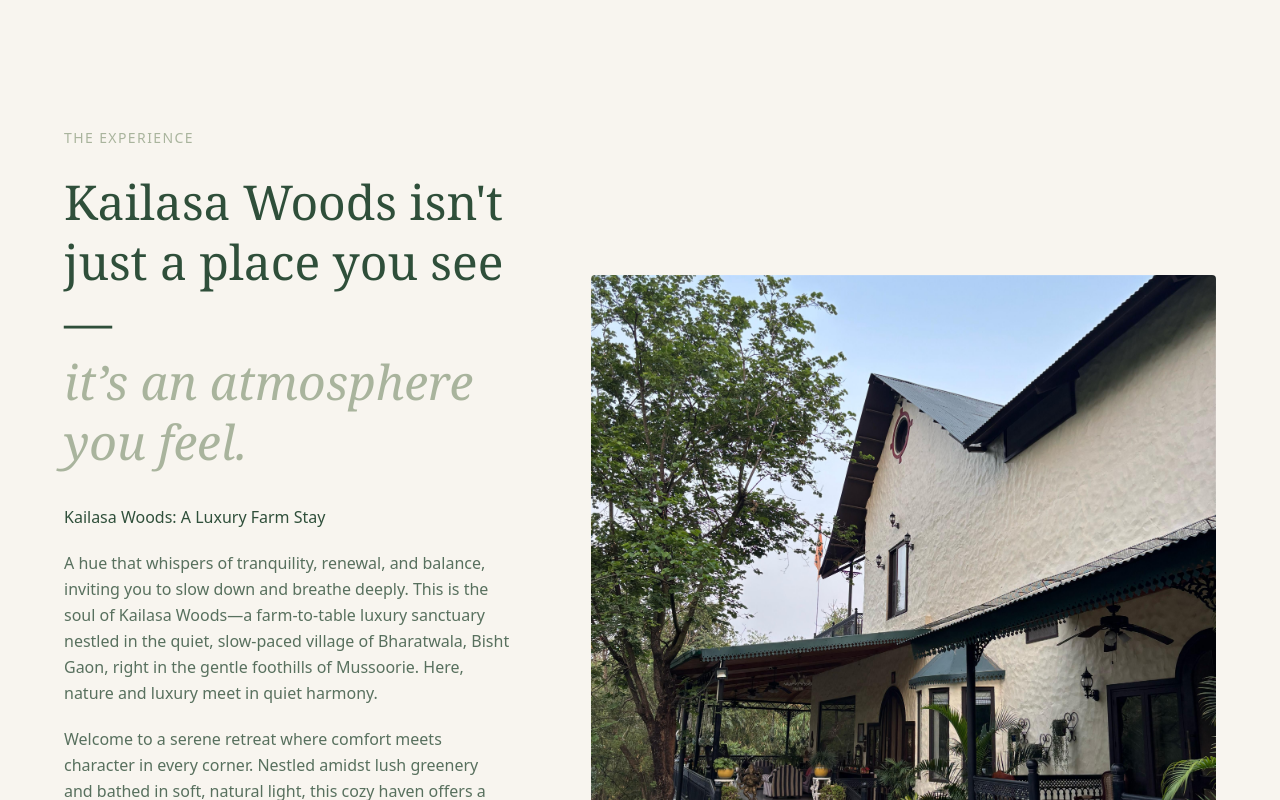
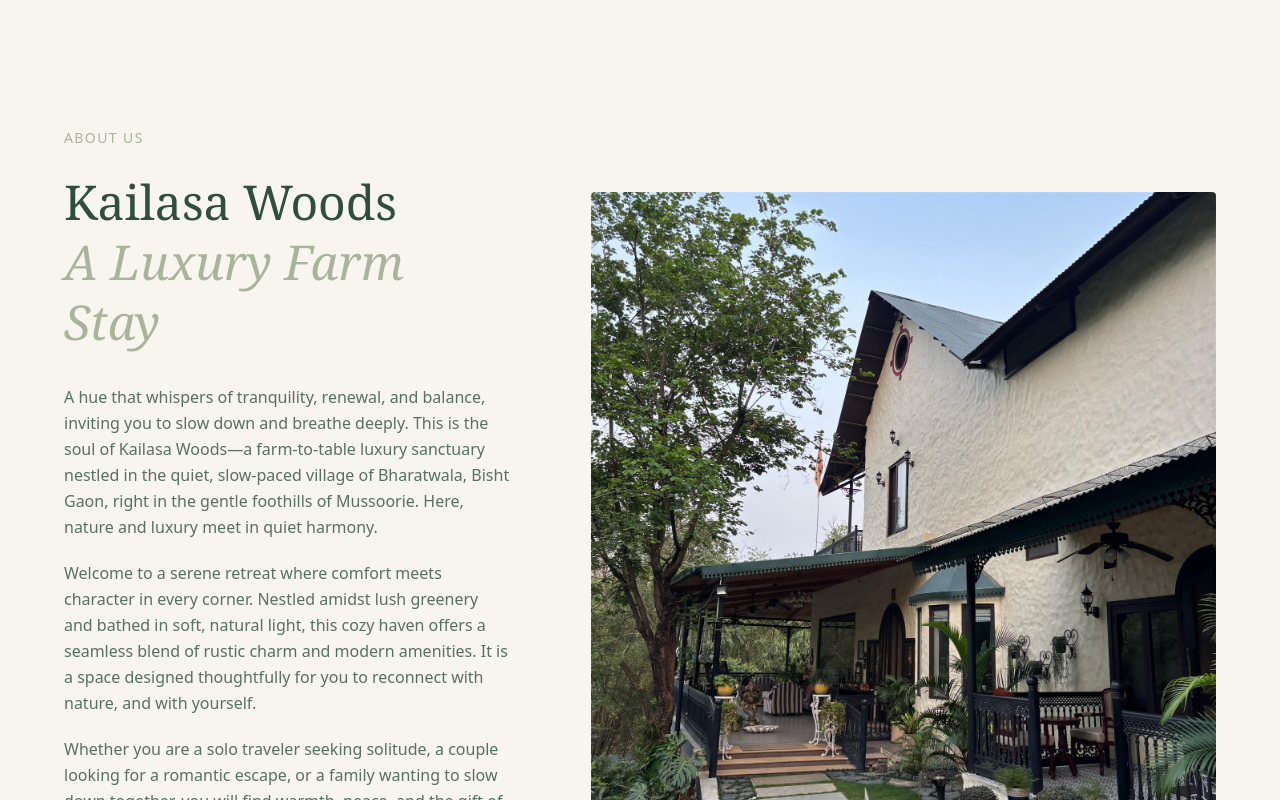
Before and after one commit to VIKASYADAV1815/Kailasa-woods, a Next.js app: page / in a window 1280 px wide. Shown: the part 800-1600 px from the top of the page. Built offline with nearby package versions, Linux system fonts and the light colour scheme; a web font is replaced by a local one.

Commit message:
about section content changes

```diff
--- a/src/components/home/About.tsx
+++ b/src/components/home/About.tsx
@@ -16,15 +16,15 @@
           {/* Text Content */}
           <div ref={ref} className="w-full lg:w-5/12 space-y-8">
             <div>
-              <span className="text-kw-sage tracking-widest uppercase text-sm mb-6 block font-medium">The Experience</span>
+              <span className="text-kw-sage tracking-widest uppercase text-sm mb-6 block font-medium">About Us</span>
               <motion.h2
                 initial={{ opacity: 0, y: 20 }}
                 animate={isInView ? { opacity: 1, y: 0 } : {}}
                 transition={{ duration: 0.8, ease: "easeOut" }}
                 className="font-serif text-4xl md:text-5xl leading-tight"
               >
-                Kailasa Woods isn't just a place you see— <br />
-                <span className="italic text-kw-sage">it’s an atmosphere you feel.</span>
+                 Kailasa Woods  <br />
+                <span className="italic text-kw-sage"> A Luxury Farm Stay</span>
               </motion.h2>
             </div>
 
@@ -34,9 +34,7 @@
               transition={{ duration: 0.8, delay: 0.2, ease: "easeOut" }}
               className="space-y-5 text-sm md:text-base text-kw-forest/80 leading-relaxed font-sans"
             >
-              <p className="font-medium text-kw-forest">
-                Kailasa Woods: A Luxury Farm Stay
-              </p>
+
               <p>
                 A hue that whispers of tranquility, renewal, and balance, inviting you to slow down and breathe deeply. This is the soul of Kailasa Woods—a farm-to-table luxury sanctuary nestled in the quiet, slow-paced village of Bharatwala, Bisht Gaon, right in the gentle foothills of Mussoorie. Here, nature and luxury meet in quiet harmony.
               </p>
```
